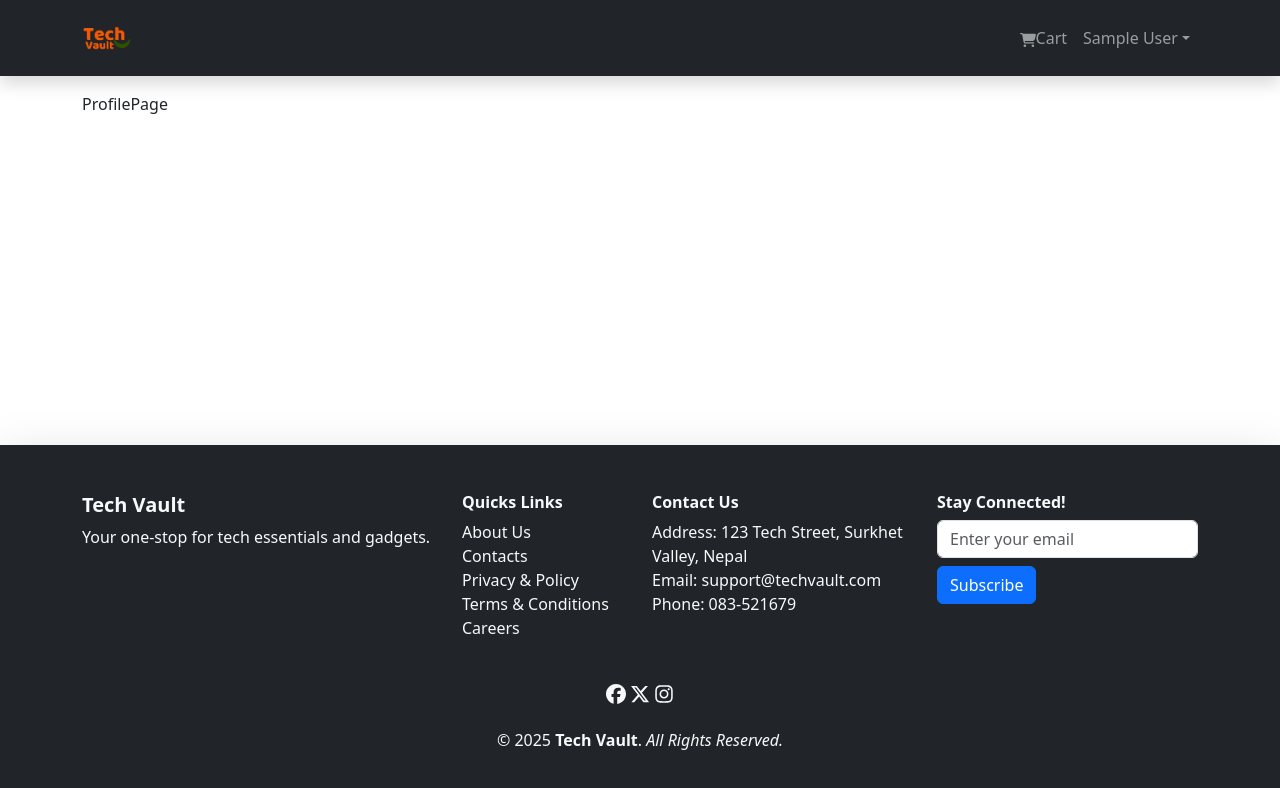
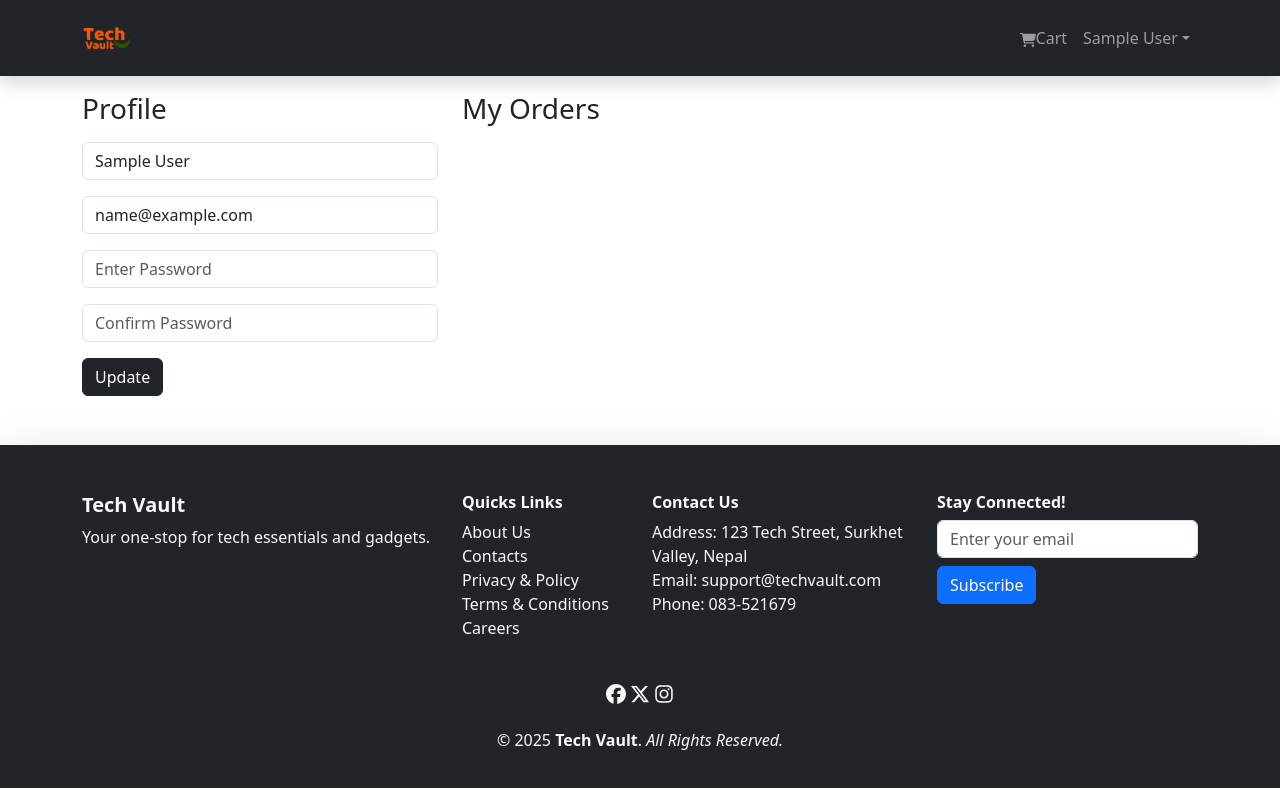
Before and after one commit to sangatrokaya/ecommerce, a React (Vite) app in the folder frontend/: page /profile in a window 1280 px wide. Shown: the top 788 px of the page. Built offline with nearby package versions, Linux system fonts and the light colour scheme; sample sign-in values are in the browser's storage.

Commit message:
add: profile design in profilepage

```diff
--- a/frontend/src/components/Header.jsx
+++ b/frontend/src/components/Header.jsx
@@ -56,7 +56,13 @@ const Header = () => {
                 </NavLink>
                 {userInfo ? (
                   <NavDropdown title={userInfo.name} id="profile-dropdown">
-                    <NavDropdown.Item>Profile</NavDropdown.Item>
+                    <NavDropdown.Item
+                      onClick={() => {
+                        navigate("/profile");
+                      }}
+                    >
+                      Profile
+                    </NavDropdown.Item>
                     <NavDropdown.Divider />
                     <NavDropdown.Item onClick={logoutHandler}>
                       Logout
--- a/frontend/src/pages/CartPage.jsx
+++ b/frontend/src/pages/CartPage.jsx
@@ -30,7 +30,7 @@ const CartPage = () => {
 
   return (
     <>
-      {cartItems.length == 0 ? (
+      {cartItems?.length == 0 ? (
         <Message variant="info">
           <strong>Your Cart is Empty!</strong>
           <p>You might be looking for some cool gadgets!</p>
--- a/frontend/src/pages/OrderPage.jsx
+++ b/frontend/src/pages/OrderPage.jsx
@@ -247,7 +247,6 @@ function OrderPage() {
               style={{
                 padding: "20px",
                 fontSize: "16px",
-                color: "#555",
                 fontWeight: "bold",
                 color: "black",
               }}
--- a/frontend/src/pages/ProfilePage.jsx
+++ b/frontend/src/pages/ProfilePage.jsx
@@ -1,7 +1,69 @@
-import React from "react";
+import { useEffect, useState } from "react";
+import { Row, Col, Form, Button } from "react-bootstrap";
+import { useSelector, useDispatch } from "react-redux";
 
 const ProfilePage = () => {
-  return <div>ProfilePage</div>;
+  const [name, setName] = useState("");
+  const [email, setEmail] = useState("");
+  const [password, setPassword] = useState("");
+  const [confirmPassword, setConfirmPassword] = useState("");
+  const { userInfo } = useSelector((state) => state.auth);
+  const updateProfileHandler = async (e) => {
+    e.preventDefault();
+  };
+
+  // Setting logged in user and email visible in the form
+  useEffect(() => {
+    setName(userInfo.name);
+    setEmail(userInfo.email);
+  }, [userInfo.name, userInfo.email]);
+  return (
+    <Row>
+      <Col md={4}>
+        <h3>Profile</h3>
+        <Form onSubmit={updateProfileHandler}>
+          <Form.Group controlId="name" className="my-3">
+            <Form.Control
+              type="text"
+              placeholder="Enter Name"
+              value={name}
+              onChange={(e) => setName(e.target.value)}
+            />
+          </Form.Group>
+          <Form.Group controlId="email" className="my-3">
+            <Form.Control
+              type="email"
+              placeholder="Enter Email"
+              value={email}
+              onChange={(e) => setEmail(e.target.value)}
+            />
+          </Form.Group>
+          <Form.Group controlId="password" className="my-3">
+            <Form.Control
+              type="password"
+              placeholder="Enter Password"
+              value={password}
+              onChange={(e) => setPassword(e.target.value)}
+            />
+          </Form.Group>
+          <Form.Group controlId="confirmPassword" className="my-3">
+            <Form.Control
+              type="password"
+              placeholder="Confirm Password"
+              value={confirmPassword}
+              onChange={(e) => setConfirmPassword(e.target.value)}
+            />
+          </Form.Group>
+          <Button type="submit" variant="dark">
+            Update
+          </Button>
+        </Form>
+      </Col>
+      <Col md={8}>
+        <h3>My Orders</h3>
+      </Col>
+    </Row>
+  );
 };
 
 export default ProfilePage;
```
